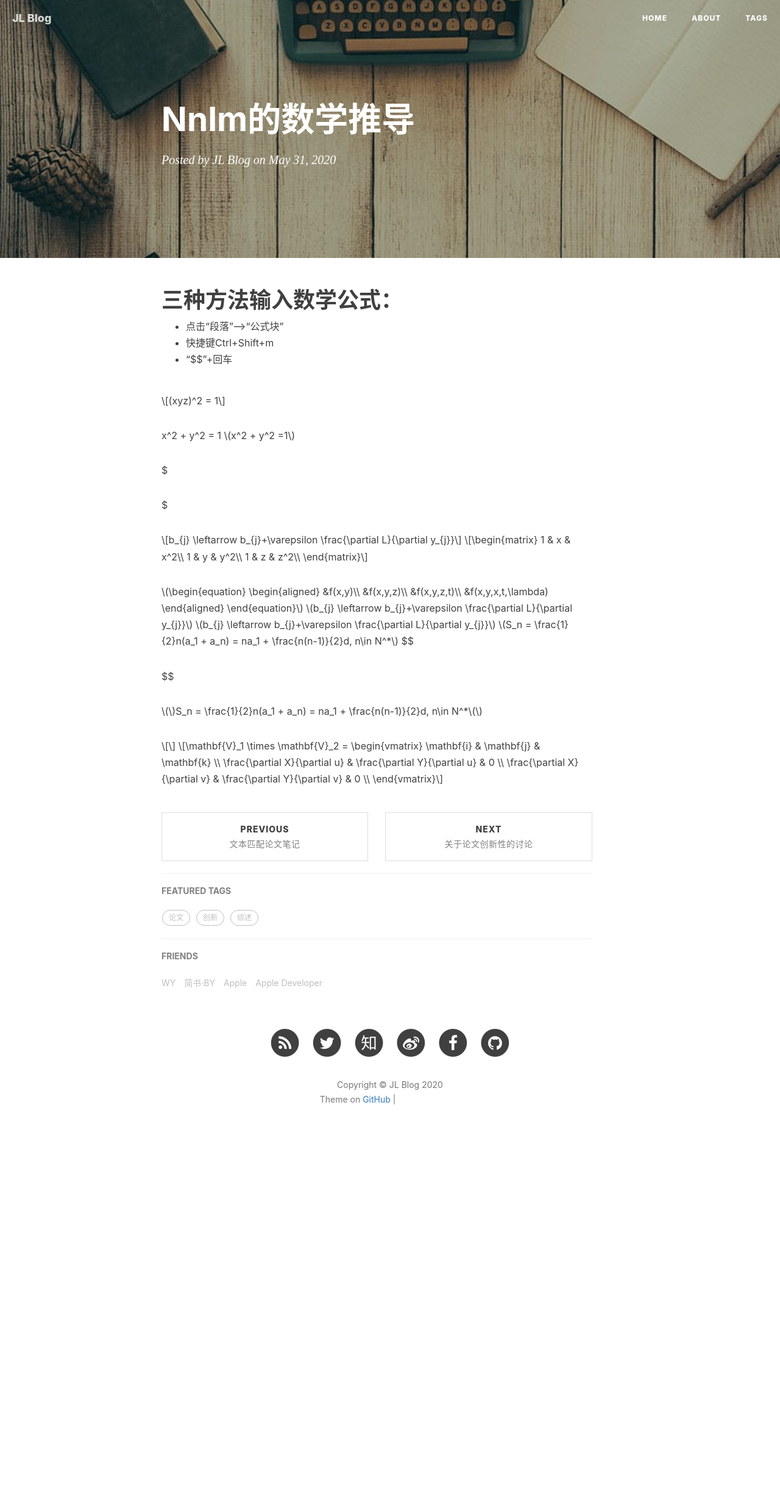
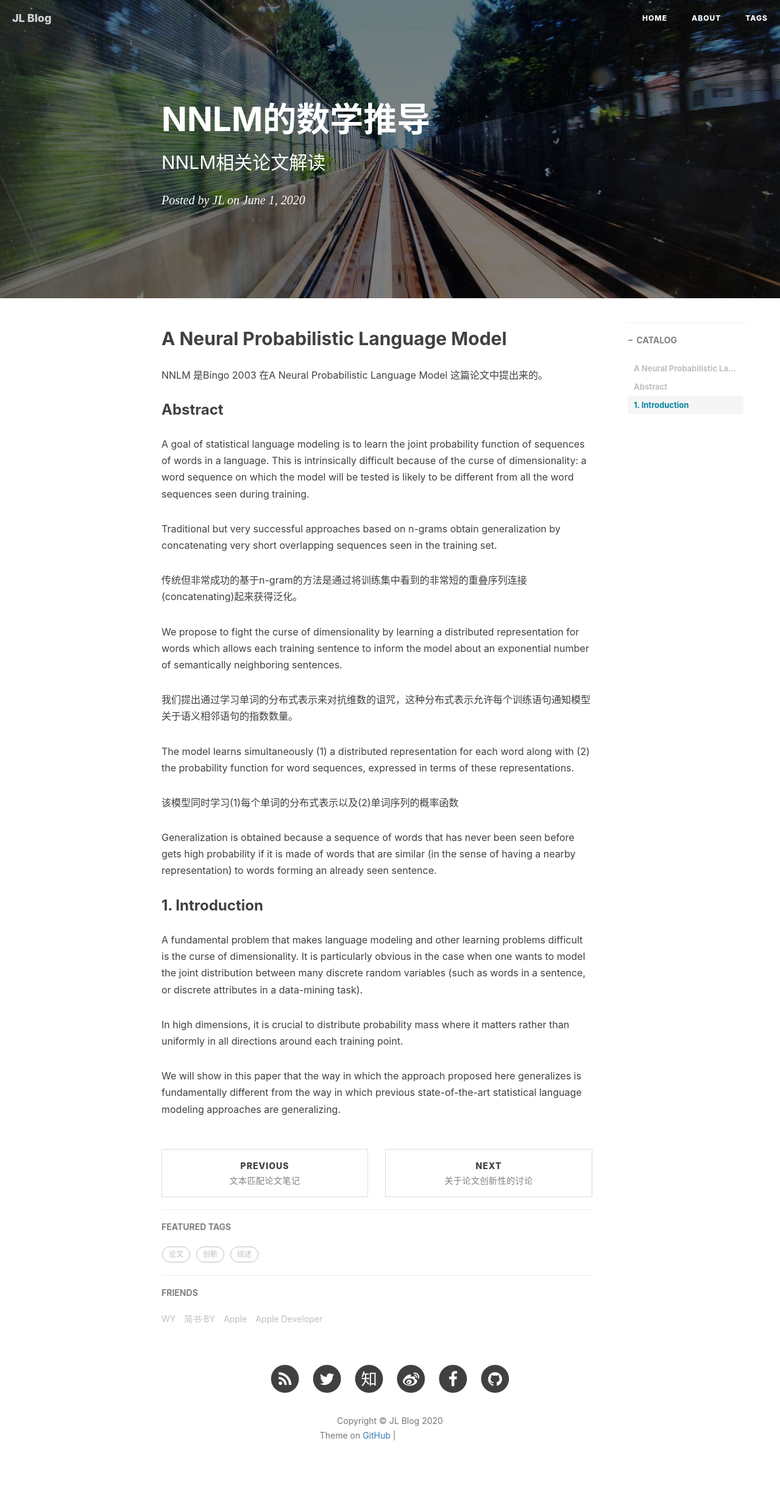
Before and after one commit to lvjiujin/lvjiujin.github.io, a Jekyll site: the page built from _posts/2020-05-31-NNLM的数学推导.md, in a window 1280 px wide. Shown: the whole page at 61% size. Built offline with Jekyll 4.4.1, drawn with Linux system fonts in a browser that asks for light colours; nearby versions of some CDN libraries; our own code applies the rules of GitHub Pages for plain Markdown files; comment, search, counter and statistics services are not loaded; before the commit the page ends 1907 px from its top, so only the background shows below that; grey boxes are pictures that could not be loaded.

Commit message:
Update 2020-05-31-NNLM的数学推导.md

```diff
--- a/_posts/2020-05-31-NNLM的数学推导.md
+++ b/_posts/2020-05-31-NNLM的数学推导.md
@@ -1,71 +1,50 @@
-# 三种方法输入数学公式：
+---
+layout:     post
+title:      NNLM的数学推导
+subtitle:   NNLM相关论文解读
+date:       2020-06-01
+author:     JL
+header-img: img/post-bg-2015.jpg
+catalog: true
+tags:
+    -
+    -
+    -
+---
 
-- 点击“段落”—>“公式块”
-- 快捷键Ctrl+Shift+m
-- “$$”+回车
+## A Neural Probabilistic Language Model
 
+NNLM 是Bingo 2003 在A Neural Probabilistic Language Model 这篇论文中提出来的。
 
-$$
-(xyz)^2 = 1
-$$
+### Abstract
 
+A goal of statistical language modeling is to learn the joint probability function of sequences of words in a language. This is intrinsically difficult because of the curse of dimensionality: a word sequence on which the model will be tested is likely to be different from all the word sequences seen during training.
 
-x^2 + y^2 = 1
-$$
-x^2 + y^2 =1
-$$
+Traditional but very successful approaches based on n-grams obtain generalization by concatenating very short overlapping sequences seen in the training set.
 
+传统但非常成功的基于n-gram的方法是通过将训练集中看到的非常短的重叠序列连接(concatenating)起来获得泛化。
 
-$
+We propose to fight the curse of dimensionality by learning a distributed representation for words which allows each training sentence to inform the model about an exponential number of semantically neighboring sentences.
 
-$
+我们提出通过学习单词的分布式表示来对抗维数的诅咒，这种分布式表示允许每个训练语句通知模型关于语义相邻语句的指数数量。
 
+The model learns simultaneously (1) a distributed representation for each word along with (2) the probability function for word sequences, expressed in terms of these representations.
 
+该模型同时学习(1)每个单词的分布式表示以及(2)单词序列的概率函数
 
-$$
+Generalization is obtained because a sequence of words that has never been seen before gets high
+probability if it is made of words that are similar (in the sense of having a nearby representation) to
+words forming an already seen sentence.
 
-b_{j} \leftarrow b_{j}+\varepsilon \frac{\partial L}{\partial y_{j}}
+### 1. Introduction
 
-$$
+A fundamental problem that makes language modeling and other learning problems difficult is the
+curse of dimensionality. It is particularly obvious in the case when one wants to model the joint
+distribution between many discrete random variables (such as words in a sentence, or discrete attributes
+in a data-mining task).
 
+In high dimensions, it is crucial to distribute probability mass where it matters rather than uniformly in all directions around each training point.
 
-
-
-$$
-\begin{matrix} 1 & x & x^2\\ 1 & y & y^2\\ 1 & z & z^2\\ \end{matrix}
-$$
-
-$$
-\begin{equation}
-\begin{aligned}
-&f(x,y)\\
-&f(x,y,z)\\
-&f(x,y,z,t)\\
-&f(x,y,x,t,\lambda)
-\end{aligned}
-\end{equation}
-$$
-$$b_{j} \leftarrow b_{j}+\varepsilon \frac{\partial L}{\partial y_{j}}$$
-$$
-b_{j} \leftarrow b_{j}+\varepsilon \frac{\partial L}{\partial y_{j}}
-$$
-$$S_n = \frac{1}{2}n(a_1 + a_n) = na_1 + \frac{n(n-1)}{2}d, n\in N^*$$
-$$
-
-$$
-
-$$
-$$S_n = \frac{1}{2}n(a_1 + a_n) = na_1 + \frac{n(n-1)}{2}d, n\in N^*$$
-$$
-
-$$
-
-$$
-
-$$
-\mathbf{V}_1 \times \mathbf{V}_2 =  \begin{vmatrix}
-\mathbf{i} & \mathbf{j} & \mathbf{k} \\
-\frac{\partial X}{\partial u} &  \frac{\partial Y}{\partial u} & 0 \\
-\frac{\partial X}{\partial v} &  \frac{\partial Y}{\partial v} & 0 \\
-\end{vmatrix}
-$$
+We will show in this paper that the way in which the approach proposed here generalizes is fundamentally
+different from the way in which previous state-of-the-art statistical language modeling approaches
+are generalizing.
```
